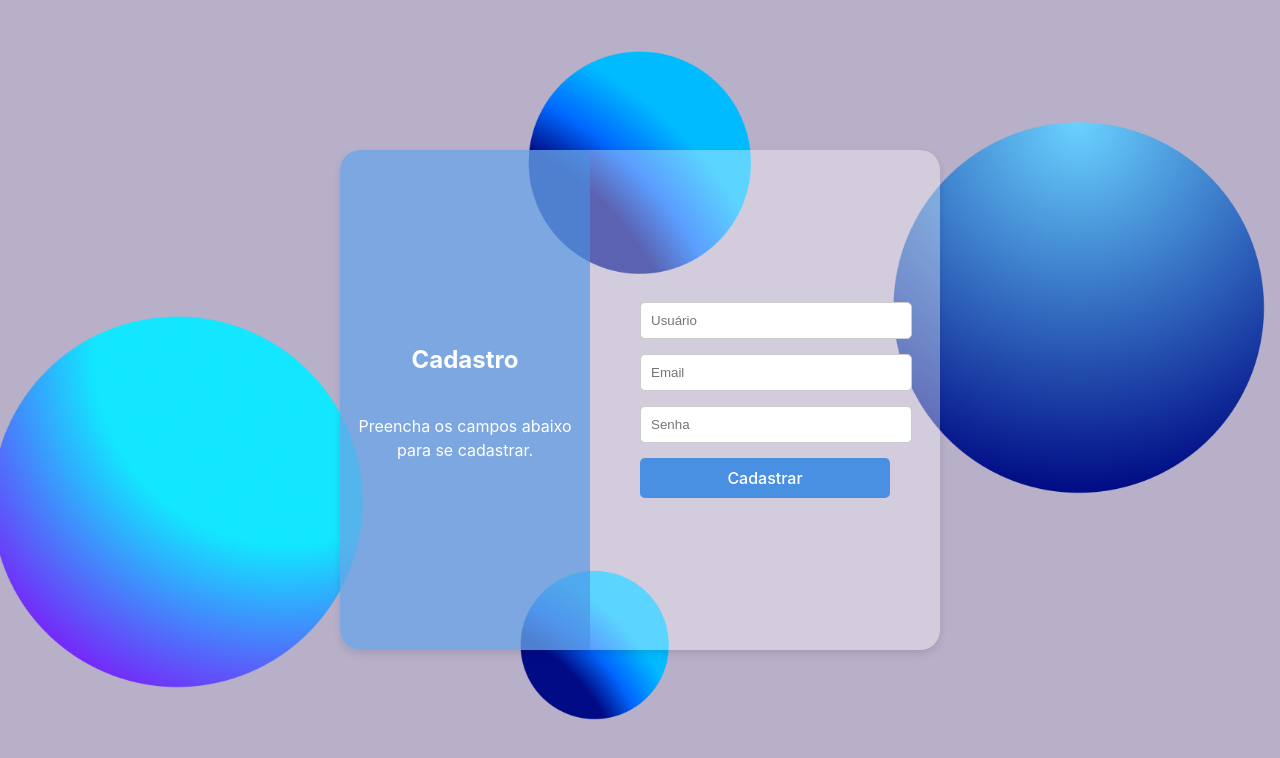
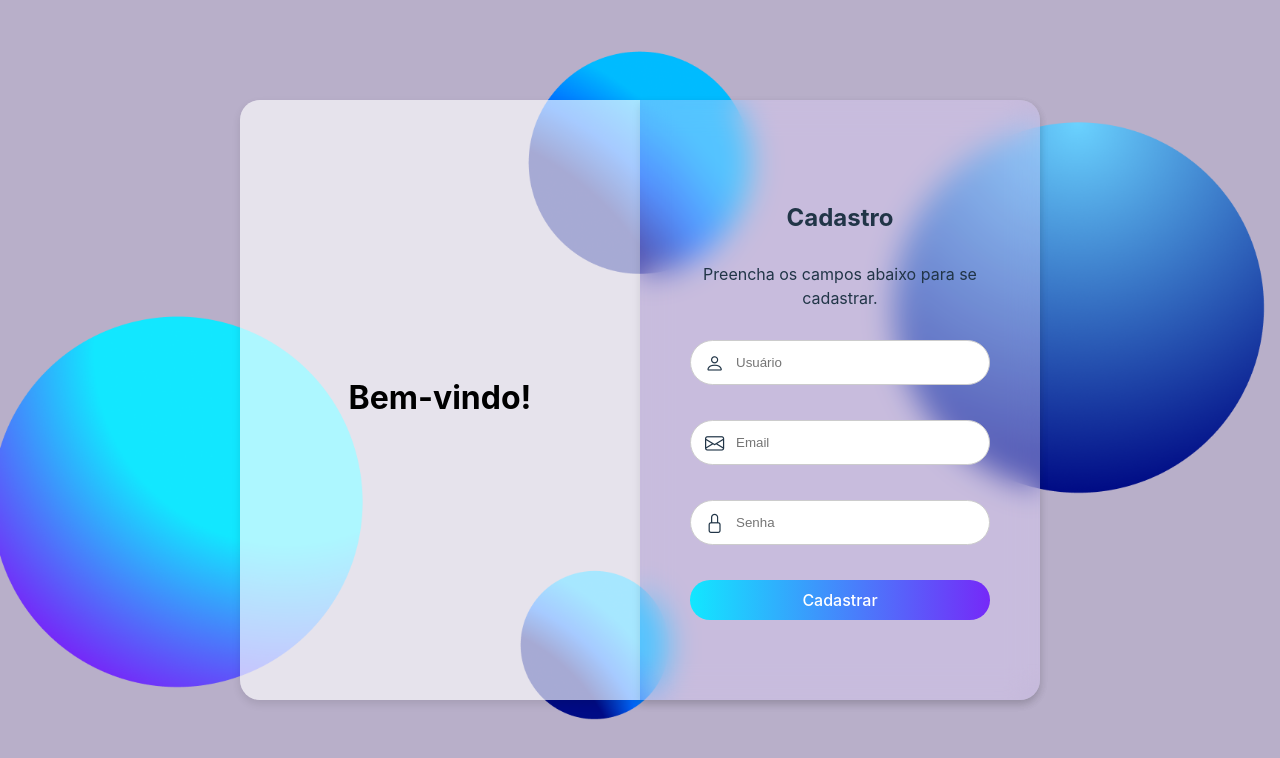
Before and after one commit to Laisadograu06/Fechadura, a React (Vite) app: page /cadastro in a window 1280 px wide. Shown: the top 758 px of the page. Built offline with nearby package versions, Linux system fonts and the light colour scheme.

Commit message:
slaaa
dddwd

```diff
--- a/Pages/CadastroPage/CadastroPage.css
+++ b/Pages/CadastroPage/CadastroPage.css
@@ -1,5 +1,3 @@
-
-
 .fundo {
     background-image: url('../../src/assets/image/fundo.png');
     background-size: cover;
@@ -8,31 +6,29 @@
     justify-content: center;
     align-items: center;
     height: 100vh;
-    width : 100vw;
-
+    width: 100vw;
 }
 
 .cadastro-container {
     display: flex;
     flex-direction: row;
-    background-color: #ffffff5b;
-    border-radius: 10px;
+    background-color: rgba(255, 255, 255, 0.3);
+    border-radius: 20px;
     box-shadow: 0 4px 8px rgba(0, 0, 0, 0.1);
-    width: 600px;
-    border-radius: 20px;
-    height: 500px;
+    width: 800px;
+    height: 600px;
 }
 
 .esquerda-cadastro {
     flex: 1;
-    background-color: #4a91e29e;
-    color: #fff;
+    background-color: rgba(255, 255, 255, 0.5);
+    color: #000;
     display: flex;
     flex-direction: column;
     justify-content: center;
-    text-align: center;
+    align-items: center;
+    padding: 20px;
     border-radius: 20px 0 0 20px;
-
 }
 
 .direita-cadastro {
@@ -41,36 +37,84 @@
     display: flex;
     flex-direction: column;
     justify-content: center;
-    background-color: #3579bd00;
-;
-
+    background-color: rgba(150, 100, 255, 0.1);
+    backdrop-filter: blur(15px);
+    border-radius: 0 20px 20px 0;
+    box-shadow: 0 4px 8px rgba(0, 0, 0, 0.1);
 }
 
-label {
-    margin-top: 10px;
-    margin-bottom: 5px;
-    font-size: 14px;
+.bem-vindo {
+    font-size: 32px;
+    font-weight: bold;
+    color: #000;
+    margin-bottom: 30px;
 }
 
-input {
-    padding: 10px;
-    margin-bottom: 15px;
-    border-radius: 5px;
+.titulo-cadastro {
+    text-align: center;
+    font-size: 24px;
+    font-weight: bold;
+    margin-bottom: 10px;
+}
+
+.subtitulo-cadastro {
+    text-align: center;
+    margin-bottom: 30px;
+}
+
+.input-group {
+    position: relative;
+    margin-bottom: 20px;
+    width: 100%;
+}
+
+.input-group-text {
+    background-color: transparent;
+    border: none;
+    padding: 0;
+    margin-right: 10px;
+    font-size: 1.2rem;
+    display: flex;
+    align-items: center;
+    justify-content: center;
+    position: absolute;
+    left: 15px;
+    top: 40%;
+    transform: translateY(-50%);
+}
+
+.input-group .form-control {
+    padding-left: 45px;
+    height: 45px;
+    border-radius: 25px;
     border: 1px solid #ccc;
+    box-sizing: border-box;
     width: 100%;
+    line-height: normal;
+}
+
+.direita-cadastro {
+    flex: 1;
+    padding: 50px;
+    display: flex;
+    flex-direction: column;
+    justify-content: center;
+    background-color: rgba(150, 100, 255, 0.1);
+    backdrop-filter: blur(15px);
+    border-radius: 0 20px 20px 0;
+    box-shadow: 0 4px 8px rgba(0, 0, 0, 0.1);
+    max-width: 400px;
+    box-sizing: border-box;
 }
 
 .button-cadastro {
     padding: 10px;
-    background-color: #4A90E2;
+    background: linear-gradient(90deg, #12E7FF, #7529F8);
     color: #fff;
     border: none;
-    border-radius: 5px;
+    border-radius: 25px;
     cursor: pointer;
     width: 100%;
     font-size: 16px;
+    text-align: center;
 }
-
-button-cadastro:hover {
-    background-color: #357ABD;
-}
--- a/Pages/CadastroPage/CadastroPage.jsx
+++ b/Pages/CadastroPage/CadastroPage.jsx
@@ -1,4 +1,5 @@
 import React, { useState } from "react";
+import 'bootstrap-icons/font/bootstrap-icons.css';
 import '../CadastroPage/CadastroPage.css';
 
 const CadastroPage = () => {
@@ -15,33 +16,66 @@ const CadastroPage = () => {
         <div className="fundo">
             <div className="cadastro-container">
                 <div className="esquerda-cadastro">
-                    <h2>Cadastro</h2>
-                    <p>Preencha os campos abaixo para se cadastrar.</p>
+                    <h2 className="bem-vindo">Bem-vindo!</h2>
                 </div>
                 <div className="direita-cadastro">
+                    <h2 className="titulo-cadastro">Cadastro</h2>
+                    <p className="subtitulo-cadastro">Preencha os campos abaixo para se cadastrar.</p>
                     <form onSubmit={handleCadastro}>
+
+                        <div className="input-group mb-3">
+                            <div className="input-group-prepend">
+                                <span className="input-group-text">
+                                    <i className="bi bi-person"></i>
+                                </span>
+                            </div>
                             <input
                                 type="text"
+                                className="form-control"
                                 placeholder="Usuário"
                                 value={username}
                                 onChange={(e) => setUsername(e.target.value)}
                                 required
                             />
+                        </div>
+
+
+                        <div className="input-group mb-3">
+                            <div className="input-group-prepend">
+                                <span className="input-group-text">
+                                    <i className="bi bi-envelope"></i>
+                                </span>
+                            </div>
                             <input
                                 type="email"
+                                className="form-control"
                                 placeholder="Email"
                                 value={email}
                                 onChange={(e) => setEmail(e.target.value)}
                                 required
                             />
+                        </div>
+
+
+                        <div className="input-group mb-3">
+                            <div className="input-group-prepend">
+                                <span className="input-group-text">
+                                    <i className="bi bi-lock"></i>
+                                </span>
+                            </div>
                             <input
                                 type="password"
+                                className="form-control"
                                 placeholder="Senha"
                                 value={password}
                                 onChange={(e) => setPassword(e.target.value)}
                                 required
                             />
-                        <button className="button-cadastro" type="submit">Cadastrar</button>
+                        </div>
+
+                        <button className="btn button-cadastro" type="submit">
+                            Cadastrar
+                        </button>
                     </form>
                 </div>
             </div>
--- a/Pages/LoginPage/LoginPage.css
+++ b/Pages/LoginPage/LoginPage.css
@@ -15,14 +15,14 @@
     background-color: rgba(255, 255, 255, 0.3);
     border-radius: 20px;
     box-shadow: 0 4px 8px rgba(0, 0, 0, 0.1);
-    width: 600px;
+    width: 800px; /* Aumenta a largura do container */
     height: 500px;
 }
 
 .esquerda-login {
     flex: 1;
-    background-color: rgba(255, 255, 255, 0.5); /* Fundo mais fosco e branco */
-    color: #000; /* Cor preta */
+    background-color: rgba(255, 255, 255, 0.5);
+    color: #000;
     display: flex;
     flex-direction: column;
     justify-content: center;
@@ -37,72 +37,48 @@
     display: flex;
     flex-direction: column;
     justify-content: center;
-    background-color: rgba(150, 100, 255, 0.1); /* Fundo roxo muito suave e transparente */
-    backdrop-filter: blur(15px); /* Efeito de desfoque */
-    border-radius: 0 20px 20px 0; /* Bordas arredondadas apenas à direita */
-    box-shadow: 0 4px 8px rgba(0, 0, 0, 0.1); /* Adiciona sombra */
-    border-right: 1px solid rgba(150, 100, 255, 0.2); /* Bordas direitas sutis */
-}
-
-
-
-.bem-vindo {
-    font-size: 32px;
-    font-weight: bold;
-    color: #000;
-    margin: 0;
-    white-space: nowrap;
-}
-
-.motivacao {
-    font-size: 18px;
-    margin: 10px 0;
-    color: #000;
-    text-align: center;
-}
-
-.autor {
-    font-size: 16px;
-    color: #000;
-    text-align: center;
+    background-color: rgba(150, 100, 255, 0.1);
+    backdrop-filter: blur(15px);
+    border-radius: 0 20px 20px 0;
+    box-shadow: 0 4px 8px rgba(0, 0, 0, 0.1);
+    border-right: 1px solid rgba(150, 100, 255, 0.2);
 }
 
 .input-login {
     padding: 10px;
     margin-bottom: 15px;
-    border-radius: 15px; /* Borda mais arredondada */
+    border-radius: 25px;
     border: 1px solid #ccc;
     width: 300px;
     font-size: 14px;
+    height: 25px;
 }
 
 .botao-login {
     padding: 10px;
-    background: linear-gradient(90deg, #12E7F5, #7529F8); /* Degradê no botão */
+    background: linear-gradient(90deg, #12E7F5, #7529F8);
     color: #fff;
     border: none;
-    border-radius: 15px; /* Borda mais arredondada */
+    border-radius: 25px;
     cursor: pointer;
     width: 100%;
     font-size: 16px;
+
 }
 
 .data-semana {
-    font-size: 25px; /* Tamanho um pouco menor que o Bem-vindo */
-    margin-bottom: 0; /* Remove margem abaixo */
+    font-size: 25px;
+    margin-bottom: 0;
 }
 
 .data {
-    font-size: 12px; /* Data menor */
-    margin-top: 5px; /* Espaçamento acima */
+    font-size: 12px;
+    margin-top: 5px;
 }
 
 .hora {
-    font-size: 30px; /* Tamanho igual ao dia da semana */
+    font-size: 30px;
 }
-
-
-
 
 .botao-login:hover {
     background-color: #357ABD;
--- a/Pages/LoginPage/LoginPage.jsx
+++ b/Pages/LoginPage/LoginPage.jsx
@@ -21,7 +21,7 @@ const LoginPage = () => {
     const daysOfWeek = ["Domingo", "Segunda-feira", "Terça-feira", "Quarta-feira", "Quinta-feira", "Sexta-feira", "Sábado"];
     const dayOfWeek = daysOfWeek[date.getDay()];
     const formattedDate = `${String(date.getDate()).padStart(2, '0')}/${String(date.getMonth() + 1).padStart(2, '0')}/${date.getFullYear()}`;
-    const time = date.toLocaleTimeString([], { hour: '2-digit', minute: '2-digit' }); // Horário sem segundos
+    const time = date.toLocaleTimeString([], { hour: '2-digit', minute: '2-digit' });
 
     return (
         <div className="fundo">
```
Lines whose indentation alone changed are shown as unchanged.
